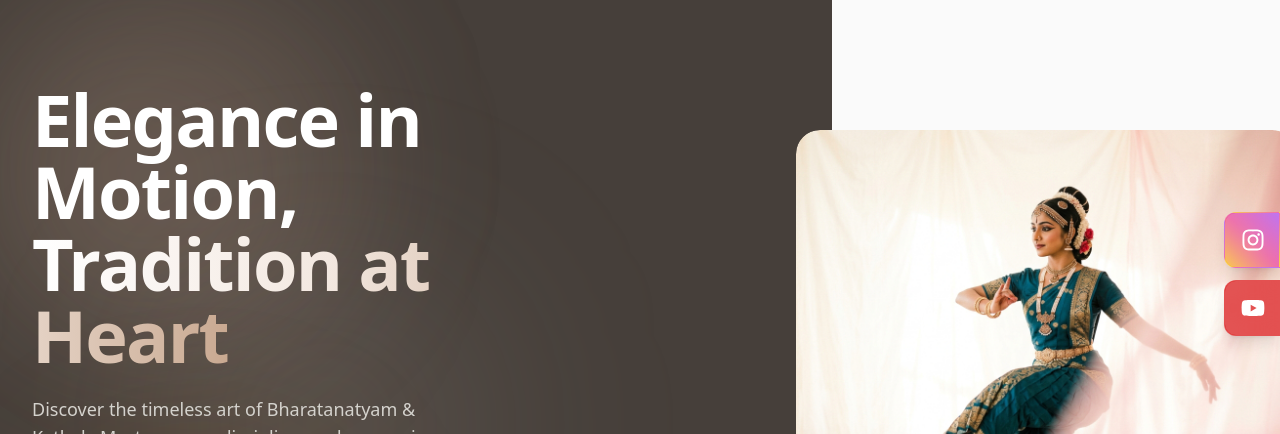
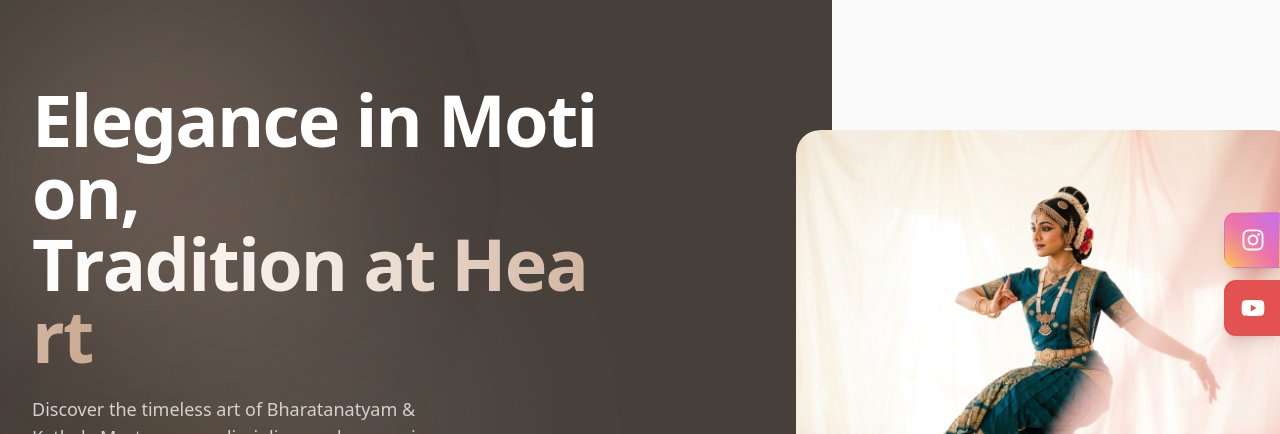
Before and after one commit to Shivam12220371/Nritya-Sakti-Academy, a React (Vite) app in the folder frontend/: page / in a window 1280 px wide. Shown: the part 126-560 px from the top of the page. Built offline with nearby package versions, Linux system fonts and the light colour scheme; no server answers.

Commit message:
modification in slidig effect of leeter of hero homepage

```diff
--- a/frontend/src/pages/HomePage.tsx
+++ b/frontend/src/pages/HomePage.tsx
@@ -2,6 +2,15 @@ import { motion } from 'framer-motion';
 import { CheckCircle2, ChevronRight, MapPin, Phone, Mail, MessageCircle, Star } from 'lucide-react';
 import { Link } from 'react-router-dom';
 import GoogleReviews from '../components/GoogleReviews';
+
+const headlineLetterVariants = {
+  hidden: { opacity: 0, x: 70 },
+  visible: {
+    opacity: 1,
+    x: 0,
+    transition: { duration: 0.5, ease: 'easeOut' as const },
+  },
+};
 
 const HomePage = () => {
   return (
@@ -45,14 +54,31 @@ const HomePage = () => {
 
             {/* Headline with Gold Accents */}
             <motion.h1
-              initial={{ opacity: 0, x: -80 }}
-              animate={{ opacity: 1, x: 0 }}
-              transition={{ duration: 0.9, delay: 0.15, ease: "easeOut" }}
+              initial="hidden"
+              animate="visible"
+              variants={{
+                hidden: {},
+                visible: {
+                  transition: { delayChildren: 0.2, staggerChildren: 0.09 },
+                },
+              }}
               className="text-3xl sm:text-5xl lg:text-7xl font-semibold tracking-tight mb-6 leading-[1.15]"
+              aria-label="Elegance in Motion, Tradition at Heart"
             >
-              Elegance in Motion,<br/>
-              <span className="text-transparent bg-clip-text bg-gradient-to-r from-white via-[#F3E8E0] to-[#C9A991]">
-                Tradition at Heart
+              <span aria-hidden="true">
+                {Array.from('Elegance in Motion,').map((letter, index) => (
+                  <motion.span key={`first-line-${index}`} variants={headlineLetterVariants} className="inline-block">
+                    {letter === ' ' ? '\u00A0' : letter}
+                  </motion.span>
+                ))}
+                <br />
+                <span className="text-transparent bg-clip-text bg-gradient-to-r from-white via-[#F3E8E0] to-[#C9A991]">
+                  {Array.from('Tradition at Heart').map((letter, index) => (
+                    <motion.span key={`second-line-${index}`} variants={headlineLetterVariants} className="inline-block">
+                      {letter === ' ' ? '\u00A0' : letter}
+                    </motion.span>
+                  ))}
+                </span>
               </span>
             </motion.h1>
 
```
